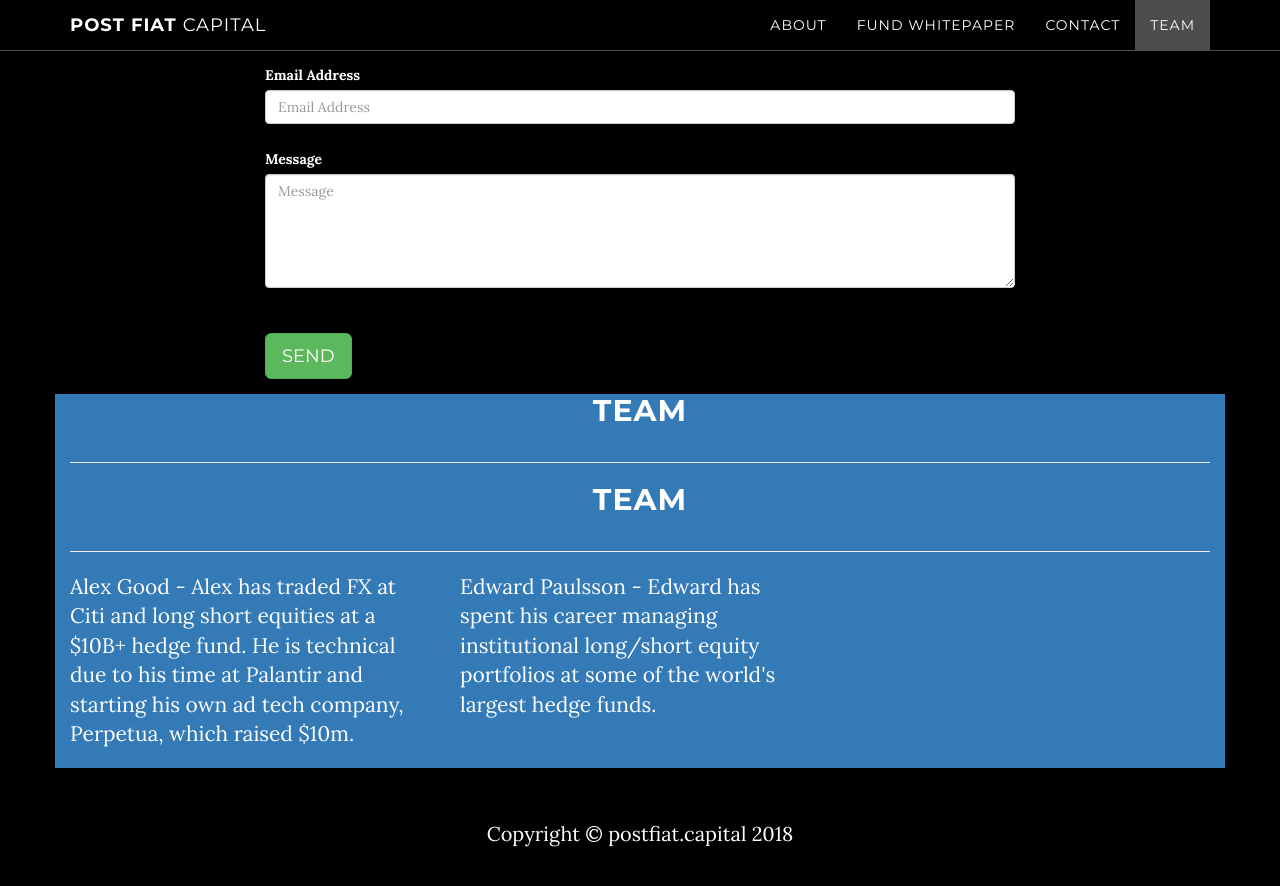
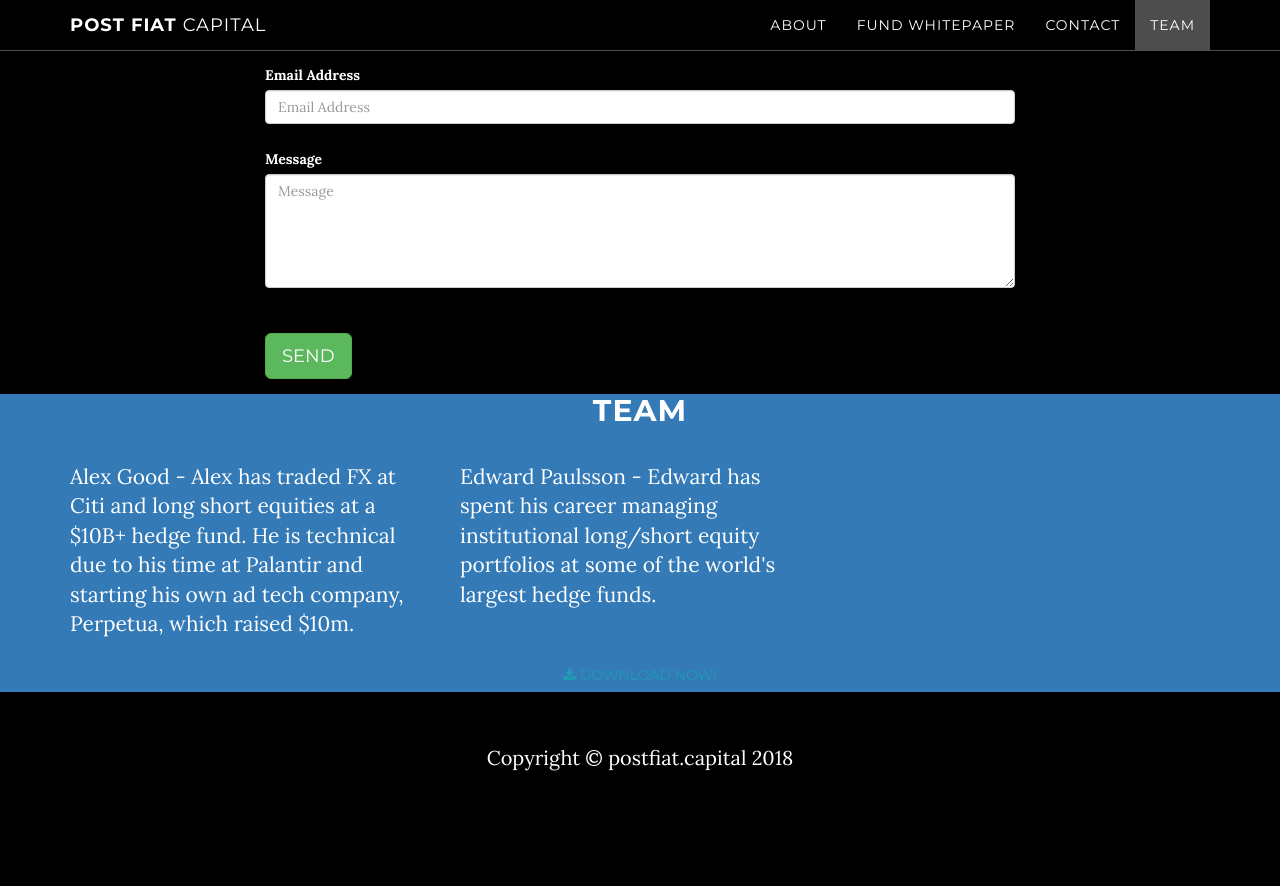
Before and after one commit to postfiat/postfiat.github.io, a Jekyll site: the page built from index.html, in a window 1280 px wide and 900 px high, scrolled down 2384 px. Shown: the top 886 px of the window. Built offline with Jekyll 4.4.1, drawn with Linux system fonts in a browser that asks for light colours; after the commit the page ends 3208 px from its top, so only the background shows below that.

Commit message:
reset team color
try again

```diff
--- a/_includes/team.html
+++ b/_includes/team.html
@@ -1,17 +1,8 @@
 <!-- Contact Section -->
-<section id="team">
-    <div class="container">
-        <div class="row">
-            <div class="col-lg-12 text-center">
-                <h2>Team</h2>
-                <hr class="star-primary">
-            </div>
-
 
     <section class="bg-primary text-white mb-0" id="team">
       <div class="container">
         <h2 class="text-center text-uppercase text-white">Team</h2>
-        <hr class="star-light mb-5">
         <div class="row">
           <div class="col-lg-4 ml-auto">
             <p class="lead">Alex Good - Alex has traded FX at Citi and long short equities at a $10B+ hedge fund. He is technical due to his time at Palantir and starting his own ad tech company, Perpetua, which raised $10m. </p>
@@ -20,11 +11,11 @@
             <p class="lead">Edward Paulsson - Edward has spent his career managing institutional long/short equity portfolios at some of the world's largest hedge funds. </p>
           </div>
         </div>
+        <div class="text-center mt-4">
+          <a class="btn btn-xl btn-outline-light" href="#">
+            <i class="fa fa-download mr-2"></i>
+            Download Now!
+          </a>
+        </div>
       </div>
     </section>
-
-
-
-        </div>
-            </div>
-</section>
```
